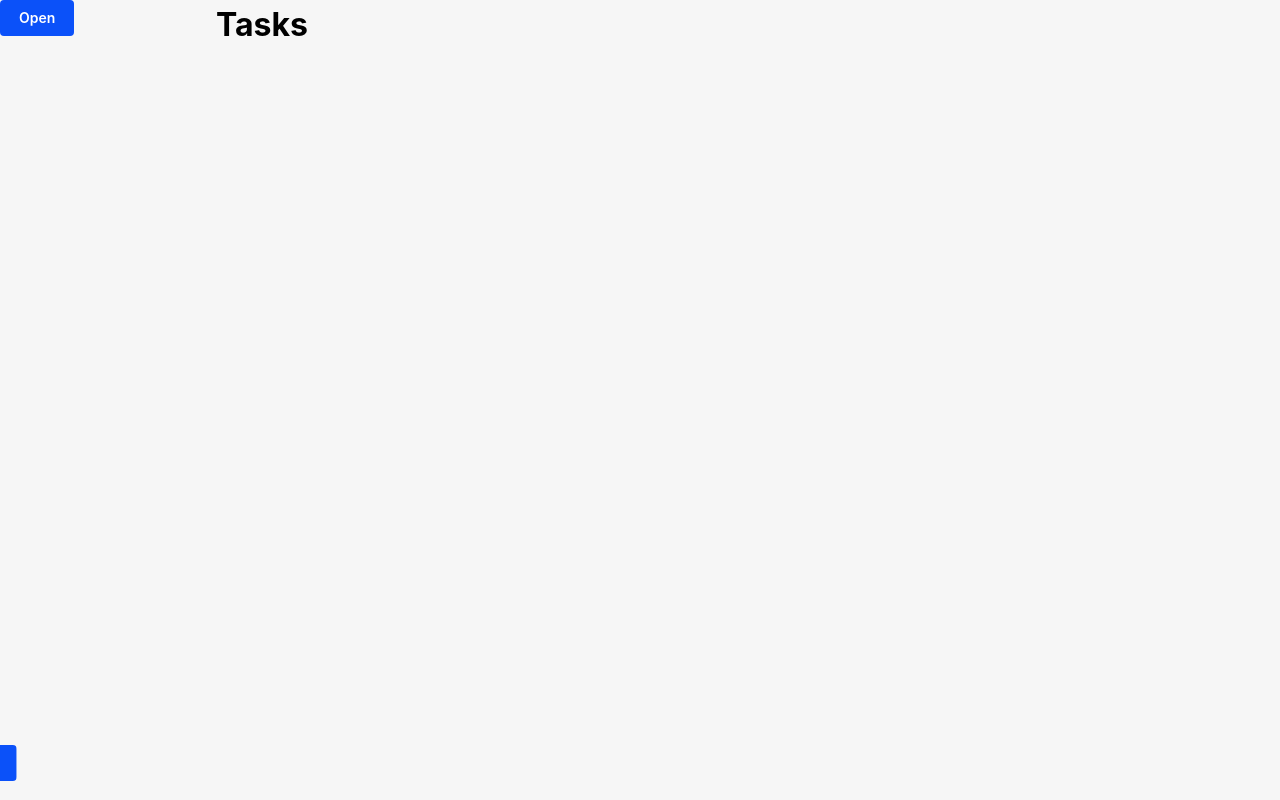
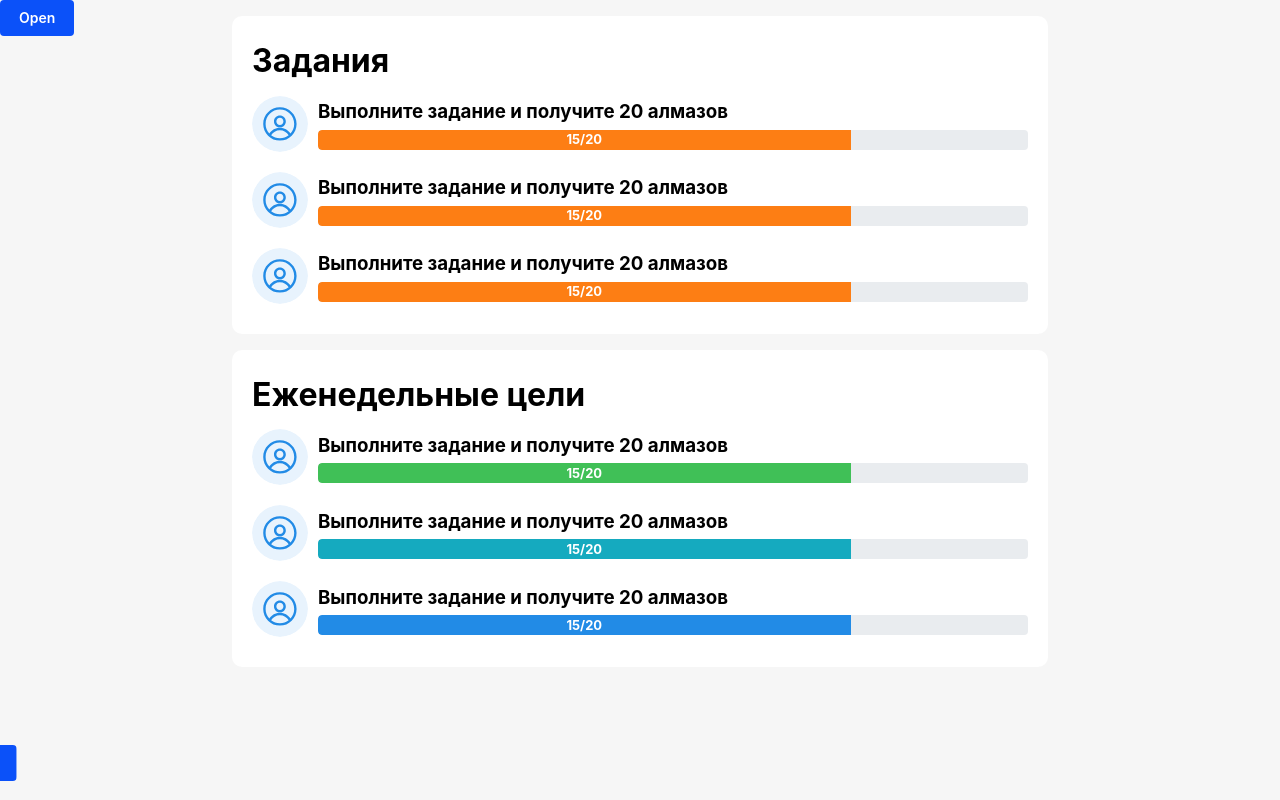
Before and after one commit to Tifftal/TimeTrack_Front, a React (Vite) app: page /home/tasks in a window 1280 px wide. Built offline with nearby package versions, Linux system fonts and the light colour scheme.

Commit message:
Added tasks component

```diff
--- a/src/pages/Tasks/Tasks.tsx
+++ b/src/pages/Tasks/Tasks.tsx
@@ -1,7 +1,52 @@
+import { Space } from "@mantine/core"
+import { Container } from "../../shared/Container/Container"
+import { Task } from "./components/Task/Task"
+
 export const Tasks = () => {
   return (
-    <h1>
-      Tasks
-    </h1>
+    <div style={{ padding: "var(--mantine-spacing-md)" }}>
+      <Container>
+        <h1>Задания</h1>
+        <Task
+          description="Выполните задание и получите 20 алмазов"
+          size={20}
+          value={15}
+        />
+        <Task
+          description="Выполните задание и получите 20 алмазов"
+          size={20}
+          value={15}
+        />
+        <Task
+          description="Выполните задание и получите 20 алмазов"
+          size={20}
+          value={15}
+        />
+      </Container>
+
+      <Space h="md" />
+
+      <Container>
+        <h1>Еженедельные цели</h1>
+        <Task
+          description="Выполните задание и получите 20 алмазов"
+          size={20}
+          value={15}
+          color="green"
+        />
+        <Task
+          description="Выполните задание и получите 20 алмазов"
+          size={20}
+          value={15}
+          color="cyan"
+        />
+        <Task
+          description="Выполните задание и получите 20 алмазов"
+          size={20}
+          value={15}
+          color="blue"
+        />
+      </Container>
+    </div>
   )
 }
--- /dev/null
+++ b/src/pages/Tasks/components/Task/Task.tsx
@@ -0,0 +1,45 @@
+import { Avatar, Flex, Progress, Space } from "@mantine/core"
+import { Props } from "./types"
+
+export const Task: React.FC<Props> = ({
+  src = '',
+  color = 'orange',
+  description,
+  size,
+  value
+}) => {
+  const percentValue = (value / size) * 100;
+
+  return (
+    <>
+      <Space h="xs" />
+      <Flex
+        direction="row"
+      >
+
+        <Avatar
+          color="blue"
+          radius="xl"
+          size="lg"
+          src={src}
+          alt="Task image"
+          style={{ marginRight: "10px" }}
+        />
+
+        <Flex
+          direction="column"
+          style={{ width: '100%', justifyContent: "space-around" }}
+        >
+          <h3>{description}</h3>
+          <Progress.Root size={size}>
+            <Progress.Section value={percentValue} color={color}>
+              <Progress.Label>{value}/{size}</Progress.Label>
+            </Progress.Section>
+          </Progress.Root>
+        </Flex>
+
+      </Flex>
+      <Space h="xs" />
+    </>
+  )
+}
--- /dev/null
+++ b/src/pages/Tasks/components/Task/types.ts
@@ -0,0 +1,7 @@
+export type Props = {
+  src?: string,
+  description: string,
+  size: number,
+  value: number,
+  color?: string,
+}
--- /dev/null
+++ b/src/shared/Container/Container.tsx
@@ -0,0 +1,25 @@
+import { Props } from "./types";
+
+export const Container: React.FC<Props> = ({
+  backgroundColor = 'white',
+  flexDirection = 'column',
+  padding = '20px',
+  borderRadius = '10px',
+  height = 'auto',
+  width = '100%',
+  children
+}) => {
+  return (
+    <div style={{
+      backgroundColor,
+      display: 'flex',
+      flexDirection,
+      borderRadius,
+      padding,
+      height,
+      width
+    }}>
+      {children}
+    </div>
+  )
+}
--- /dev/null
+++ b/src/shared/Container/types.ts
@@ -0,0 +1,11 @@
+import { ReactNode } from "react"
+
+export type Props = {
+  backgroundColor?: string,
+  flexDirection?: 'row' | 'column',
+  padding?: string,
+  borderRadius?: string,
+  height?: string,
+  width?: string,
+  children: ReactNode,
+}
```
